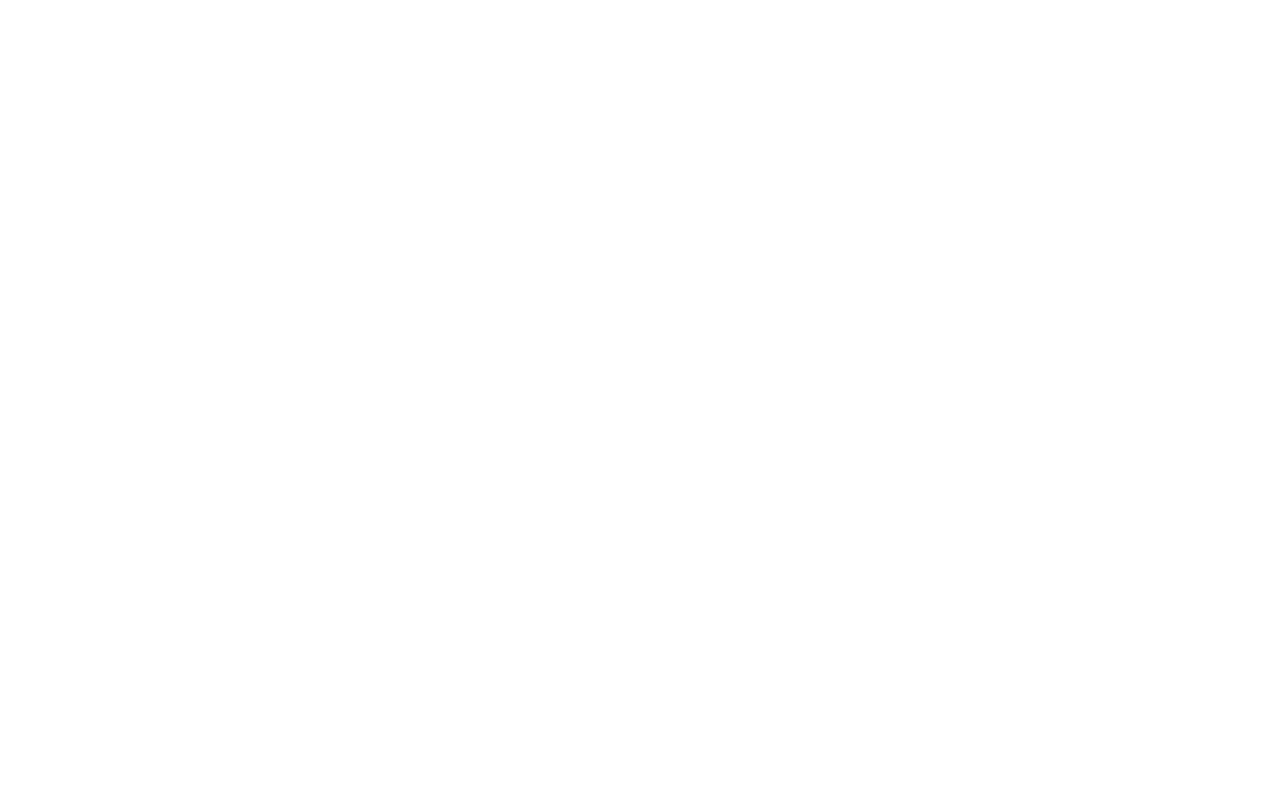
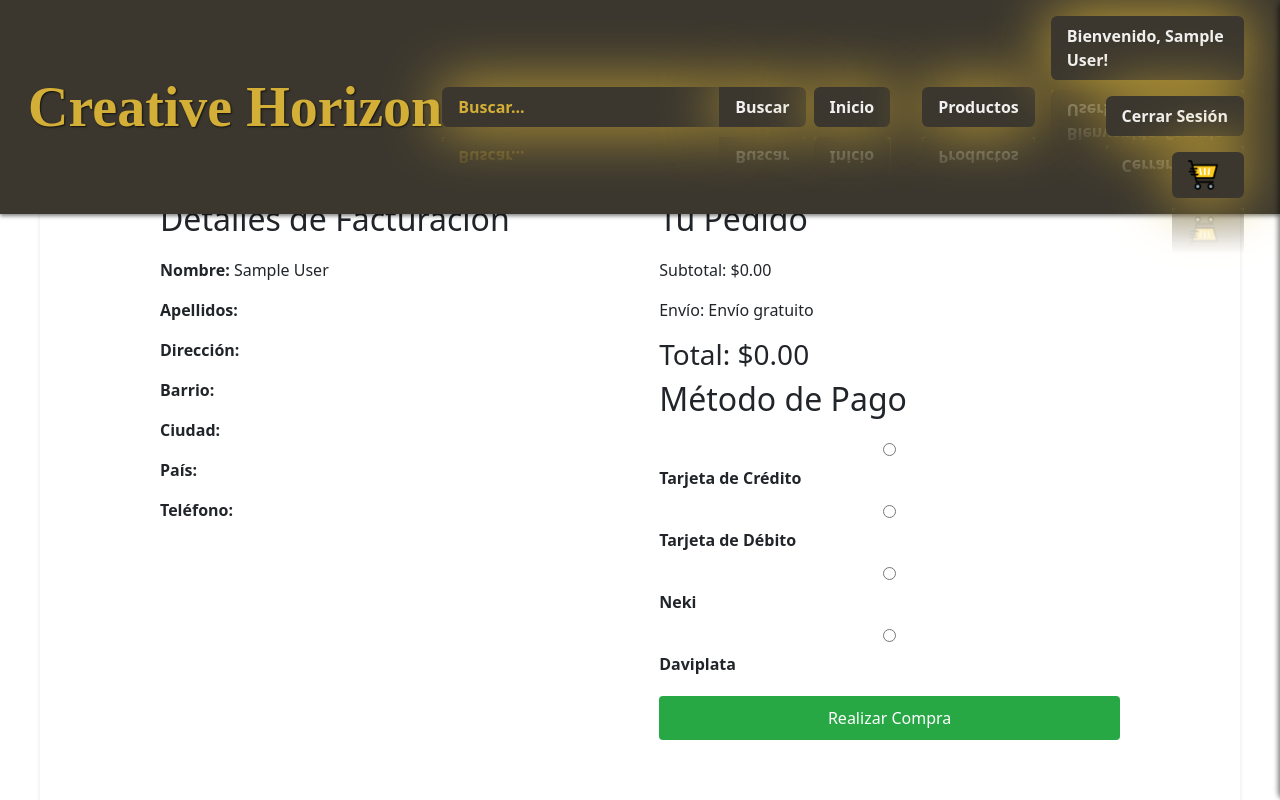
Before and after one commit to JuanCarlosTrianaSanchez/Creative_Horizon_Frontend_fixed, an Angular app: page /checkout in a window 1280 px wide. Before the commit this address led to /. Shown: the top 800 px of the page. Built offline with nearby package versions, Linux system fonts and the light colour scheme; sample sign-in values are in the browser's storage.

Commit message:
checkout component

```diff
--- a/src/app/app.routes.ts
+++ b/src/app/app.routes.ts
@@ -5,6 +5,7 @@
 import { ProductDetailComponent } from './domains/product-detail/product-detail.component';
 import { RegisterComponent } from './domains/register/register.component';
 import { LoginComponent } from './domains/login/login.component';
+import { CheckoutComponent } from './domains/checkout/checkout.component';
 import { authGuard } from './guards/auth.guard';
 import { redirectIfLogged } from './guards/redirectIfLogged.guard';
 
@@ -15,4 +16,5 @@
   { path: 'products/:id', component: ProductDetailComponent },
   { path: 'login', component: LoginComponent, canActivate: [redirectIfLogged] },
   { path: 'register', component: RegisterComponent, canActivate: [redirectIfLogged] },
+  { path: 'checkout', component: CheckoutComponent, canActivate: [authGuard] }
 ];
--- a/src/app/domains/checkout/checkout.component.css
+++ b/src/app/domains/checkout/checkout.component.css
@@ -0,0 +1,90 @@
+.checkout-container {
+  display: flex;
+  justify-content: center;
+  padding: 120px;
+  max-width: 1200px;
+  margin: 80px auto 20px auto;
+  border-radius: 8px;
+  box-shadow: 0 2px 4px rgba(0, 0, 0, 0.1);
+}
+
+.columns {
+  display: flex;
+  justify-content: space-between;
+  width: 100%;
+}
+
+.billing-details,
+.order-summary {
+  width: 48%;
+}
+
+.billing-details h2,
+.order-summary h2 {
+  margin-bottom: 20px;
+}
+
+.billing-details label,
+.order-summary label {
+  display: block;
+  margin-top: 10px;
+  font-weight: bold;
+}
+
+.billing-details input,
+.order-summary input {
+  width: 100%;
+  padding: 8px;
+  margin-top: 5px;
+  margin-bottom: 10px;
+  border: 1px solid #ccc;
+  border-radius: 4px;
+}
+
+.order-summary .product-item {
+  display: flex;
+  justify-content: space-between;
+  align-items: center;
+  margin-bottom: 10px;
+}
+
+.order-summary .product-details p {
+  margin: 0;
+}
+
+.order-summary .order-total {
+  margin-top: 20px;
+}
+
+.order-summary .payment-methods label {
+  display: block;
+  margin-top: 10px;
+}
+
+.order-summary button {
+  display: block;
+  width: 100%;
+  padding: 10px;
+  background-color: #28a745;
+  color: white;
+  border: none;
+  border-radius: 4px;
+  font-size: 16px;
+  cursor: pointer;
+  margin-top: 20px;
+}
+
+.order-summary button[disabled] {
+  background-color: #ccc;
+  cursor: not-allowed;
+}
+
+.error-message {
+  color: red;
+  margin-bottom: 10px;
+}
+
+.success-message {
+  color: green;
+  margin-bottom: 10px;
+}
--- a/src/app/domains/checkout/checkout.component.html
+++ b/src/app/domains/checkout/checkout.component.html
@@ -1 +1,74 @@
-<p>checkout works!</p>
+<app-header></app-header>
+<div class="checkout-container">
+  <div class="columns">
+    <div class="billing-details">
+      <h2>Detalles de Facturación</h2>
+      <div>
+        <p><strong>Nombre:</strong> {{ user()?.name }}</p>
+        <p><strong>Apellidos:</strong> {{ user()?.lastname }}</p>
+        <p><strong>Dirección:</strong> {{ user()?.direccion }}</p>
+        <p><strong>Barrio:</strong> {{ user()?.barrio }}</p>
+        <p><strong>Ciudad:</strong> {{ user()?.ciudad }}</p>
+        <p><strong>País:</strong> {{ user()?.pais }}</p>
+        <p><strong>Teléfono:</strong> {{ user()?.phone }}</p>
+      </div>
+    </div>
+    <div class="order-summary">
+      <h2>Tu Pedido</h2>
+      <div *ngFor="let product of products()" class="product-item">
+        <p>{{ product.name }} × {{ product.quantity }}</p>
+        <p>{{ product.priceAtPurchase | currency }}</p>
+      </div>
+      <div class="order-total">
+        <p>Subtotal: {{ total | currency }}</p>
+        <p>Envío: Envío gratuito</p>
+        <h3>Total: {{ total | currency }}</h3>
+      </div>
+
+      <h2>Método de Pago</h2>
+      <form [formGroup]="checkoutForm" (ngSubmit)="onSubmit()">
+        <div class="payment-method">
+          <label>
+            <input
+              type="radio"
+              formControlName="paymentMethod"
+              value="tarjeta_de_credito"
+              (change)="selectPaymentMethod('tarjeta_de_credito')"
+            />
+            Tarjeta de Crédito
+          </label>
+          <label>
+            <input
+              type="radio"
+              formControlName="paymentMethod"
+              value="tarjeta_debito"
+              (change)="selectPaymentMethod('tarjeta_debito')"
+            />
+            Tarjeta de Débito
+          </label>
+          <label>
+            <input
+              type="radio"
+              formControlName="paymentMethod"
+              value="neki"
+              (change)="selectPaymentMethod('neki')"
+            />
+            Neki
+          </label>
+          <label>
+            <input
+              type="radio"
+              formControlName="paymentMethod"
+              value="daviplata"
+              (change)="selectPaymentMethod('daviplata')"
+            />
+            Daviplata
+          </label>
+        </div>
+
+        <button type="submit" [disabled]="isSubmitting">Realizar Compra</button>
+      </form>
+    </div>
+  </div>
+</div>
+<app-footer></app-footer>
--- a/src/app/domains/checkout/checkout.component.ts
+++ b/src/app/domains/checkout/checkout.component.ts
@@ -1,16 +1,98 @@
-/* import { Component, inject } from '@angular/core';
+import { Component, inject, OnInit, Signal, signal } from '@angular/core';
+import { FormBuilder, FormGroup, Validators } from '@angular/forms';
+import { Router } from '@angular/router';
+import { CheckoutService } from '../../services/checkout.service';
+import { ShoppingCartService } from '../../services/shopping-cart.service';
+import { AuthService } from '../../services/auth.service';
+import { CommonModule } from '@angular/common';
+import { ReactiveFormsModule } from '@angular/forms';
+import { RouterModule } from '@angular/router';
 import { HeaderComponent } from '../header/header.component';
 import { FooterComponent } from '../footer/footer.component';
-import { FormControl, FormGroup, ReactiveFormsModule } from '@angular/forms';
 
 @Component({
   selector: 'app-checkout',
   standalone: true,
-  imports: [HeaderComponent, FooterComponent, ReactiveFormsModule, FormGroup, FormControl],
+  imports: [
+    CommonModule,
+    ReactiveFormsModule,
+    RouterModule,
+    HeaderComponent,
+    FooterComponent
+  ],
   templateUrl: './checkout.component.html',
-  styleUrl: './checkout.component.css'
+  styleUrls: ['./checkout.component.css']
 })
-export class CheckoutComponent {
-   */
+export class CheckoutComponent implements OnInit {
+  private fb = inject(FormBuilder);
+  private checkoutService = inject(CheckoutService);
+  private router = inject(Router);
+  private shoppingCartService = inject(ShoppingCartService);
+  private authService = inject(AuthService);
 
+  checkoutForm: FormGroup;
+  isSubmitting = false;
+  errorMessage: string | null = null;
+  successMessage: string | null = null;
+  user: Signal<any> = signal(null);
+  products: Signal<any[]> = signal([]);
+
+  constructor() {
+    this.checkoutForm = this.fb.group({
+      paymentMethod: ['', Validators.required]
+    });
+  }
+
+  ngOnInit(): void {
+    const userData = this.authService.getCurrentUser();
+    this.user = signal(userData);
+    console.log('Current User:', this.user());
+
+    const cartItems = this.shoppingCartService.items();
+    this.products = signal(cartItems.map(item => ({
+      productId: item.product._id,
+      name: item.product.name,
+      quantity: item.quantity,
+      priceAtPurchase: item.product.price
+    })));
+  }
+
+  onSubmit() {
+    if (this.checkoutForm.valid) {
+      this.isSubmitting = true;
+      this.errorMessage = null;
+      this.successMessage = null;
+
+      const order = {
+        userId: this.user()._id,
+        products: this.products(),
+        total: this.shoppingCartService.total(),
+        paymentMethod: this.checkoutForm.value.paymentMethod
+      };
+
+      this.checkoutService.createPurchase(order).subscribe(
+        (response: any) => {
+          console.log('Orden de compra creada:', response);
+          this.successMessage = 'Compra realizada con éxito';
+          this.isSubmitting = false;
+          this.router.navigate(['/confirmacion-compra']);
+        },
+        (error: any) => {
+          console.error('Error al crear la orden de compra:', error);
+          this.errorMessage = 'Error al crear la orden de compra. Por favor, inténtalo de nuevo.';
+          this.isSubmitting = false;
+        }
+      );
+    }
+  }
+
+  selectPaymentMethod(method: string) {
+    this.checkoutForm.patchValue({
+      paymentMethod: method
+    });
+  }
+
+  get total() {
+    return this.shoppingCartService.total();
+  }
 }
--- a/src/app/domains/header/header.component.html
+++ b/src/app/domains/header/header.component.html
@@ -111,7 +111,7 @@
         {{ total() | currency : "USD" : "symbol" : "1.0-0" }}
       </p>
     </div>
-    <button class="checkout-btn">Checkout</button>
+    <button class="checkout-btn" [routerLink]="['/checkout']">Checkout</button>
   </div>
   <ng-template #emptyCart>
     <p>El carrito está vacío.</p>
--- a/src/app/models/purchase.model.ts
+++ b/src/app/models/purchase.model.ts
@@ -1,4 +1,4 @@
-import { Product } from './product.model'; // Asegúrate de importar el modelo de producto
+import { Product } from './product.model';
 
 export interface Purchase {
   userId: string;
--- a/src/app/services/auth.service.ts
+++ b/src/app/services/auth.service.ts
@@ -58,7 +58,8 @@
       }).join(''));
 
       const user = JSON.parse(jsonPayload);
-      console.log(user);
+      console.log('User data from token:', user);
+
       return user;
     } catch (error) {
       console.error('Error decoding token', error);
--- /dev/null
+++ b/src/app/services/checkout.service.ts
@@ -0,0 +1,16 @@
+import { Injectable } from '@angular/core';
+import { HttpClient } from '@angular/common/http';
+import { Observable } from 'rxjs';
+
+@Injectable({
+  providedIn: 'root'
+})
+export class CheckoutService {
+  private apiUrl = 'http://localhost:3000/api/purchases';
+
+  constructor(private http: HttpClient) {}
+
+  createPurchase(order: any): Observable<any> {
+    return this.http.post<any>(this.apiUrl, order);
+  }
+}
--- a/src/app/services/shopping-cart.service.ts
+++ b/src/app/services/shopping-cart.service.ts
@@ -45,7 +45,7 @@
   }
 
   clearCart(): void {
-    this.itemsSignal.set([]); // Limpiar el carrito
+    this.itemsSignal.set([]);
   }
 
   toggleCart(): void {
```
